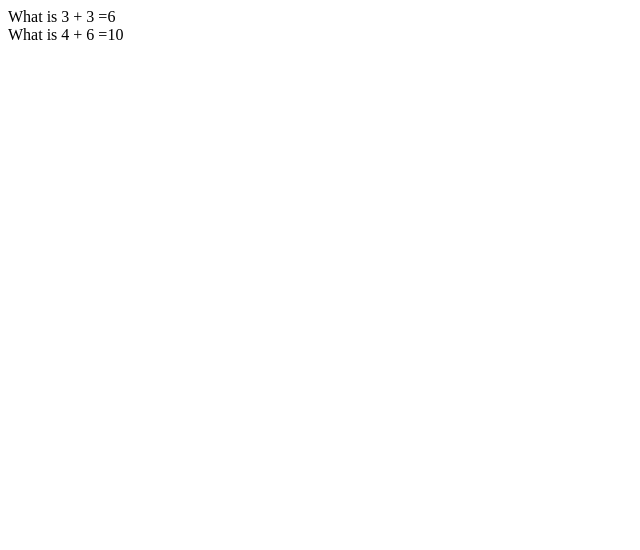
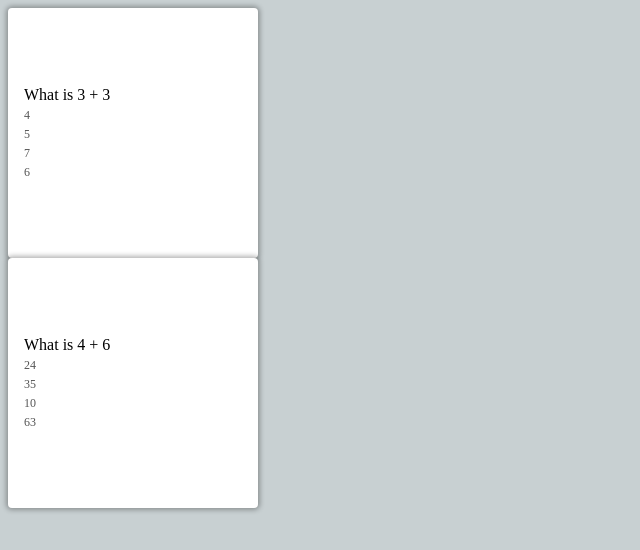
Before and after one commit to Muhammad0602/quiz-app, a React (Create React App) app: page / in a window 1280 px wide. Shown: the top 550 px of the page, without its empty margins (0-640 px from the left). Built offline with nearby package versions, Linux system fonts and the light colour scheme.

Commit message:
Add the fake data to the page and design it

```diff
--- a/src/App.js
+++ b/src/App.js
@@ -1,9 +1,12 @@
+import { useState } from "react";
 import FlashcardList from "./FlashcardList";
+import "./app.css"
 
 function App() {
+  const [flashcards, setFlashcards] = useState(DATA_API)
   return (
     <>
-    <FlashcardList flashcards={DATA_API} />
+    <FlashcardList flashcards={flashcards} />
     </>
   );
 }
--- a/src/Flashcard.js
+++ b/src/Flashcard.js
@@ -1,10 +1,21 @@
-import React from 'react'
+import React, { useState } from 'react'
 
 export default function Flashcard({flashcard}) {
+    const [flip, setFlip] = useState(false)
   return (
-    <div>
-        {flashcard.question } =
-        {flashcard.answer}
+    <div
+      className={`card ${flip ? 'flip' : ''}`}
+      onClick={() => setFlip(!flip)}
+    >
+        <div className='front'>
+            {flashcard.question}
+            <div className='card-options'>
+                {flashcard.options.map(option => {
+                  return <div className='card-option' key={option}>{option}</div>
+                })}
+            </div>
+        </div>
+        <div className='back'>{flashcard.answer}</div>
     </div>
   )
 }
--- a/src/FlashcardList.js
+++ b/src/FlashcardList.js
@@ -3,7 +3,7 @@ import Flashcard from './Flashcard'
 
 export default function ({flashcards}) {
   return (
-    <div className='flashcard-grid'>
+    <div className='card-grid'>
         {flashcards.map(flashcard => {
           return  <Flashcard flashcard={flashcard} key={flashcard.id}/>
         })}
--- /dev/null
+++ b/src/app.css
@@ -0,0 +1,57 @@
+body {
+    background-color: #C8D0D2;
+}
+
+.card {
+    display: flex;
+    justify-content: center;
+    align-items: center;
+    position: relative;
+    border-radius: 0.25rem;
+    box-shadow: 0 0 5px 2px rgba(0, 0, 0, .3);
+    background-color: white;
+    transform-style: preserve-3d;
+    height: 250px;
+    width: 250px;
+    transition: 150ms;
+    transform: perspective(1000px) rotateY(var(--rotate-y, 0)) translateY(var(--translate-y, 0));
+    cursor: pointer;
+}
+
+.card:hover {
+    --translate-y: -2px;
+    box-shadow: 0 0 5px 2px rgba(0, 0, 0, .5);
+}
+
+.card.flip {
+    --rotate-y: 180deg;
+}
+
+.card .front {
+    left: 0;
+}
+
+.card .front,
+.card .back {
+    position: absolute;
+    padding: 1rem;
+    backface-visibility: hidden;
+}
+
+.card .back {
+    transform: rotateY(180deg);
+}
+
+.card-options {
+    margin-top: 0.5rem;
+}
+
+.card-option {
+    margin-top: 0.25rem;
+    color: #555;
+    font-size: 0.75rem;
+}
+
+.card-options:first-child {
+    margin-top: 0;
+}
```
